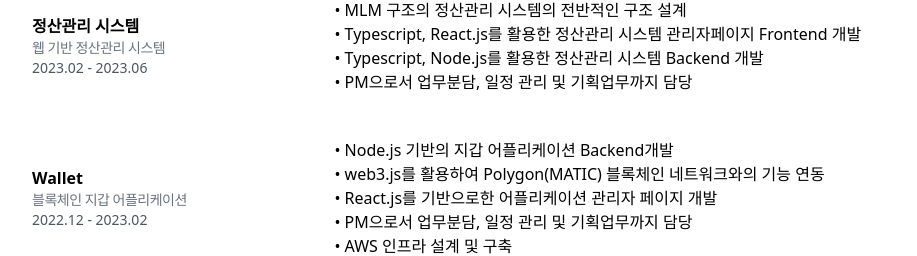
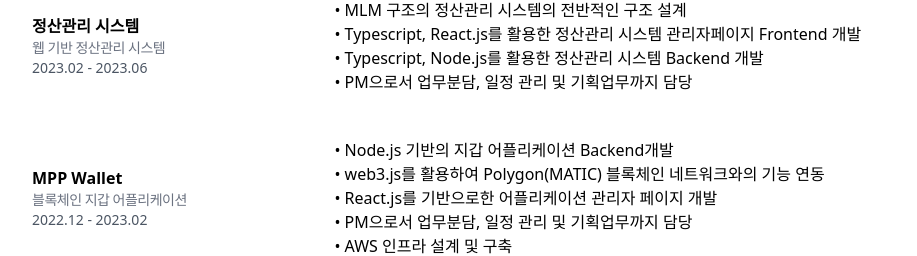
Before and after one commit to sedna99/portfolio, a React (Vite) app: page / in a window 1280 px wide. Shown: the part 3554-3810 px from the top of the page, without its empty margins (176-1093 px from the left). Built offline with nearby package versions, Linux system fonts and the light colour scheme.

Commit message:
Fix: 프로젝트 Wallet 이름을 MPP Wallet으로 변경

```diff
--- a/src/sections/Projects.tsx
+++ b/src/sections/Projects.tsx
@@ -94,7 +94,7 @@
     ],
   },
   {
-    name: "Wallet",
+    name: "MPP Wallet",
     date: "2022.12 - 2023.02",
     subname: "블록체인 지갑 어플리케이션",
     descriptions: [
```
